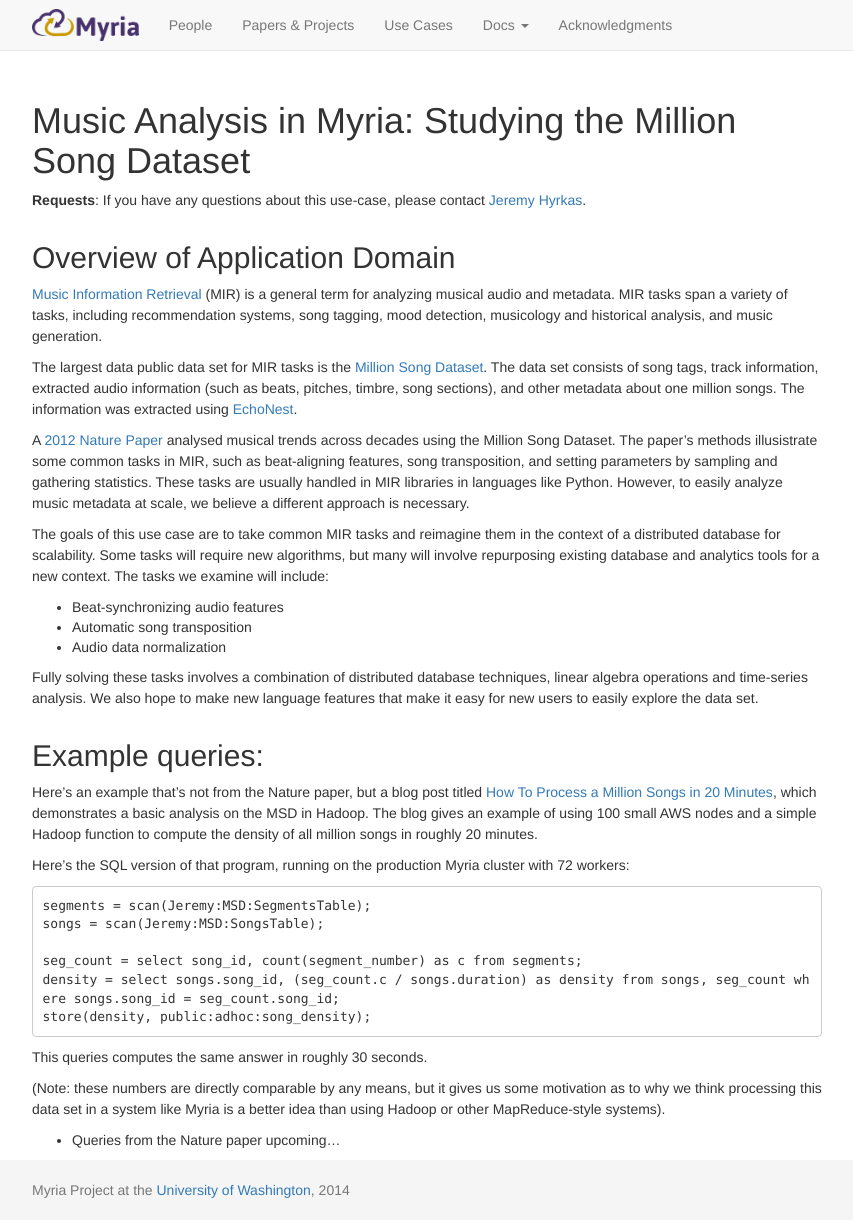
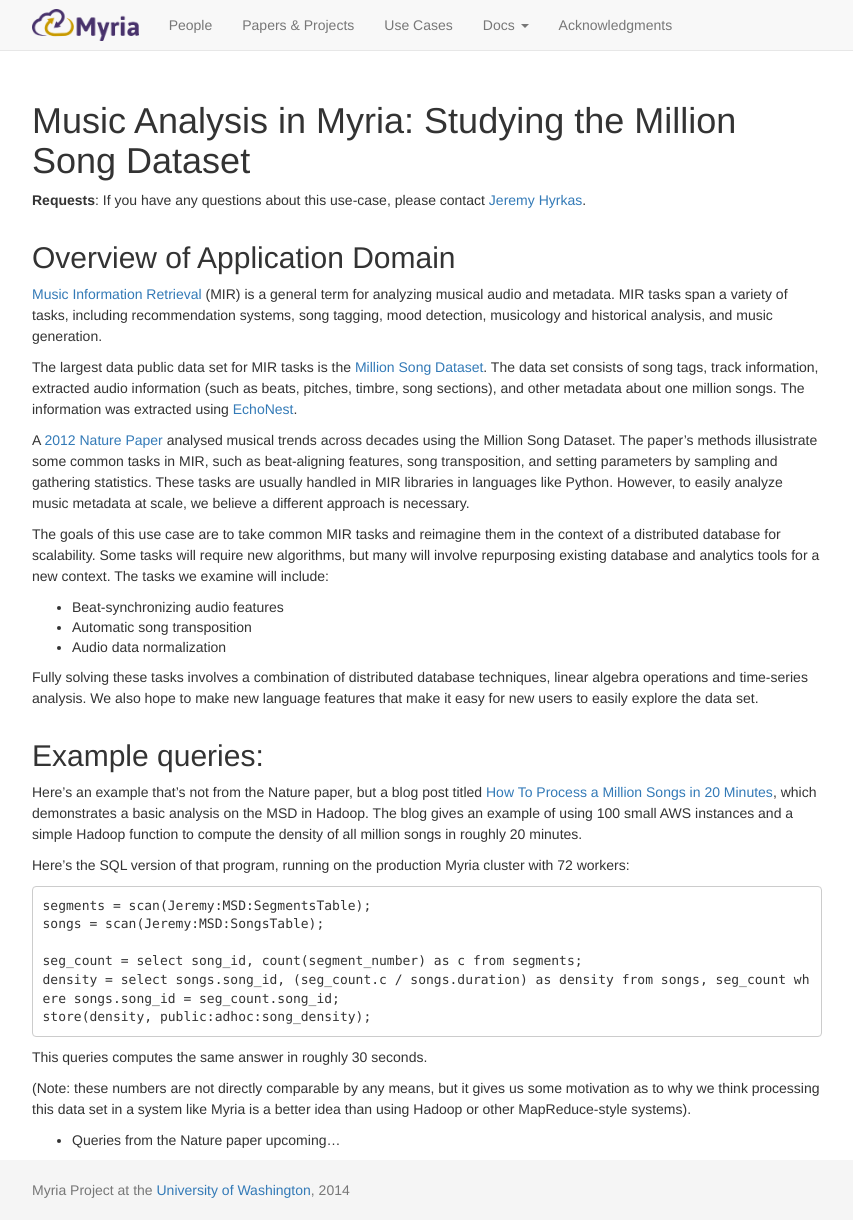
Before and after one commit to uwescience/myria-website, a Jekyll site: the page built from repository/msd.markdown, in a window 1280 px wide. Shown: the whole page, without its empty margins (213-1066 px from the left). Built offline with Jekyll 4.4.1, drawn with Linux system fonts in a browser that asks for light colours; nearby versions of some CDN libraries; Markdown is read by kramdown in place of the engine named in the settings.

Commit message:
Update msd.markdown
typos

```diff
--- a/repository/msd.markdown
+++ b/repository/msd.markdown
@@ -37,7 +37,7 @@
 
 Here's an example that's not from the Nature paper, but a blog post titled
 [How To Process a Million Songs in 20 Minutes](http://musicmachinery.com/2011/09/04/how-to-process-a-million-songs-in-20-minutes/),
-which demonstrates a basic analysis on the MSD in Hadoop. The blog gives an example of using 100 small AWS nodes and a simple Hadoop function to compute the density of all million songs in roughly 20 minutes.
+which demonstrates a basic analysis on the MSD in Hadoop. The blog gives an example of using 100 small AWS instances and a simple Hadoop function to compute the density of all million songs in roughly 20 minutes.
 
 Here's the SQL version of that program, running on the production Myria cluster with 72 workers:
 
@@ -51,6 +51,6 @@
 
 This queries computes the same answer in roughly 30 seconds.
 
-(Note: these numbers are directly comparable by any means, but it gives us some motivation as to why we think processing this data set in a system like Myria is a better idea than using Hadoop or other MapReduce-style systems).
+(Note: these numbers are not directly comparable by any means, but it gives us some motivation as to why we think processing this data set in a system like Myria is a better idea than using Hadoop or other MapReduce-style systems).
 
 * Queries from the Nature paper upcoming...
```
